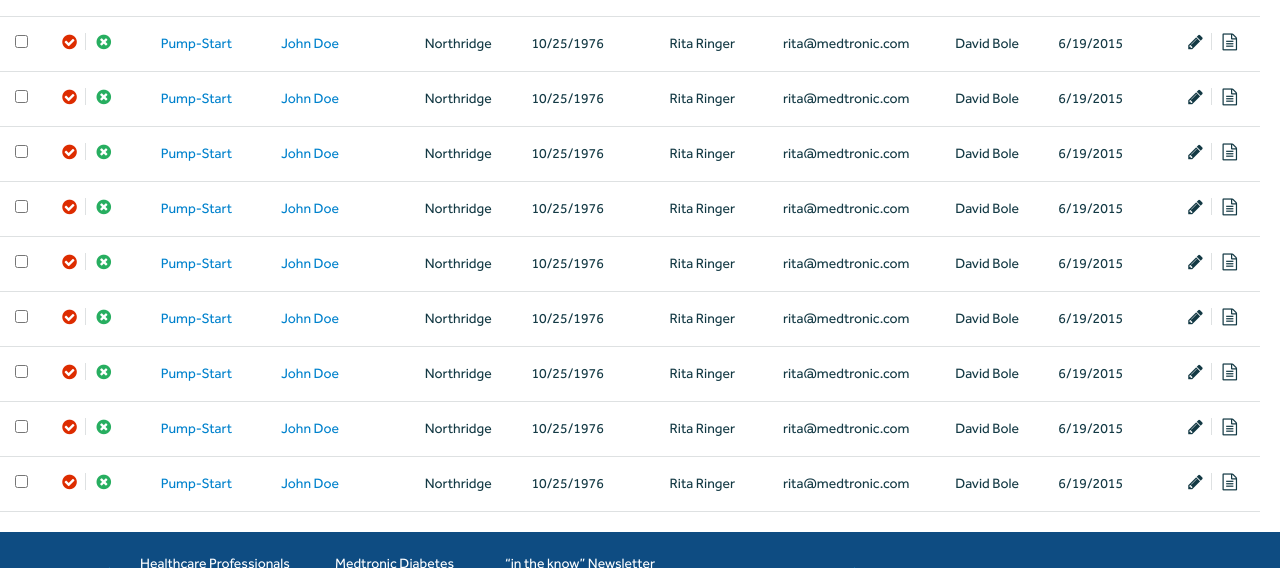
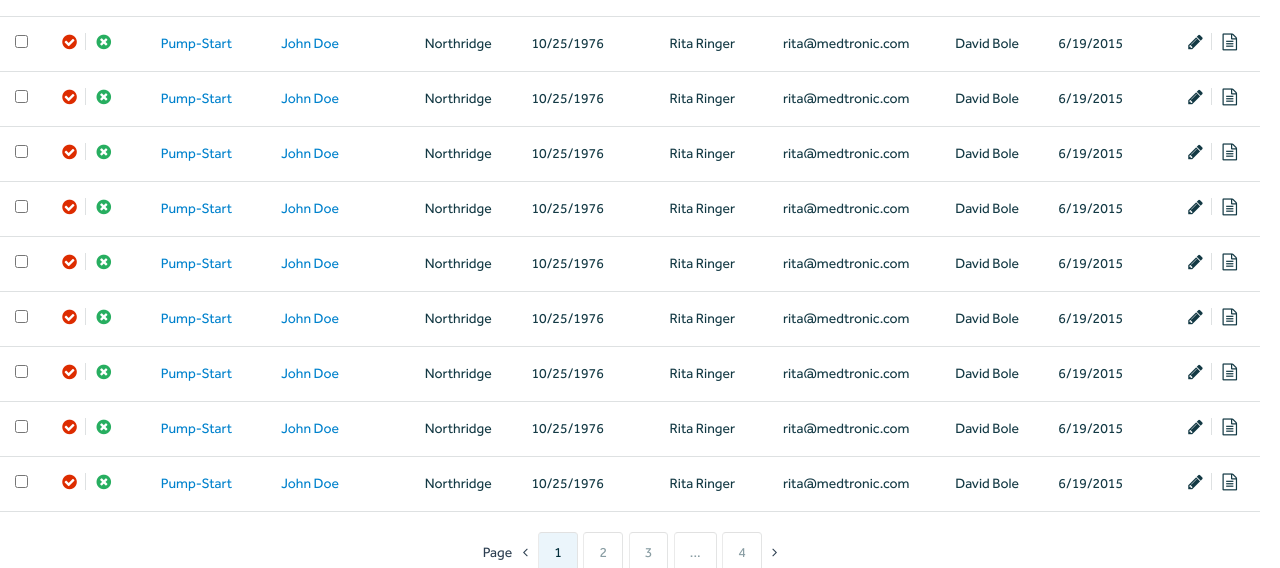
Before and after one commit to syncopetwice/MDTNC, a website: page production/training_list_page.html in a window 1280 px wide. Shown: the part 608-1176 px from the top of the page. Drawn offline with Linux system fonts and the light colour scheme.

Commit message:
Finished pagination, fixed styles on Training List Page

```diff
--- a/production/training_list_page.html
+++ b/production/training_list_page.html
@@ -440,6 +440,22 @@
 						</tbody>
 					</table>
 					<!-- End :: Table -->
+					<!-- Pagination -->
+					<div class="pagination__container">
+						<div class="pagination">
+							<span class="pagination__title">Page</span>
+							<i class="fa fa-angle-left"></i>
+							<ul>
+								<li><a href="#" class="active">1</a></li>
+								<li><a href="#">2</a></li>
+								<li><a href="#">3</a></li>
+								<li><a href="#">...</a></li>
+								<li><a href="#">4</a></li>
+							</ul>
+							<i class="fa fa-angle-right"></i>
+						</div>
+					</div>
+					<!-- End :: Pagination -->
 				</div>
 				<!-- End :: Training List Page -->
 			</section>
--- a/scss/modules/main/modules/_pagination.scss
+++ b/scss/modules/main/modules/_pagination.scss
@@ -0,0 +1,52 @@
+.pagination {
+	display: inline-block;
+	font-size: 14px;
+	color: #2c3e50;
+	.pagination__title {
+		margin-right: 8px;
+	}
+	.fa-angle-left {
+		@include mq($until: ipad-l) {
+			margin-right: 20px;
+		}
+		margin-right: 8px;
+	}
+	.fa-angle-right {
+		@include mq($until: ipad-l) {
+			margin-left: 20px;
+		}
+		margin-left: 8px;
+	}
+	ul {
+		display: inline-block;
+		margin: 0;
+		padding: 0;
+		list-style-type: none;
+		li {
+			@include mq($until: ipad-l) {
+				margin-right: 20px;
+			}
+			display: inline-block;
+			text-align: center;
+			margin-right: 3px;
+			&:last-child {
+				margin-right: 0;
+			}
+			a {
+				background:transparent;
+				border-radius: 4px;
+				display: block;
+				padding: 8px 15px;
+				color: #899da3;
+				border-top: 1px solid #e1e1e1;
+				border-right: 1px solid #e3e4e4;
+				border-bottom: 1px solid #e5e9eb;
+				border-left: 1px solid #eaeaea;
+				&.active {
+					background:#ebf5fb;
+					color: #032e3a;
+				}
+			}
+		}
+	}
+}
--- a/scss/modules/main/parts/_training_list.scss
+++ b/scss/modules/main/parts/_training_list.scss
@@ -80,6 +80,7 @@
 	}
 	// Table
 	.table--training-list {
+		margin-bottom: 20px;
 		border: 1px solid #dee1e2;
 		border-top: 0;
 		border-left: 0;
@@ -151,4 +152,8 @@
 			}
 		}
 	}
+	// Pagination
+	.pagination__container {
+		text-align: center;
+	}
 }
```
Also changed, not shown: production/assets/stylesheets/app.stylesheets.css, 2 other files.
